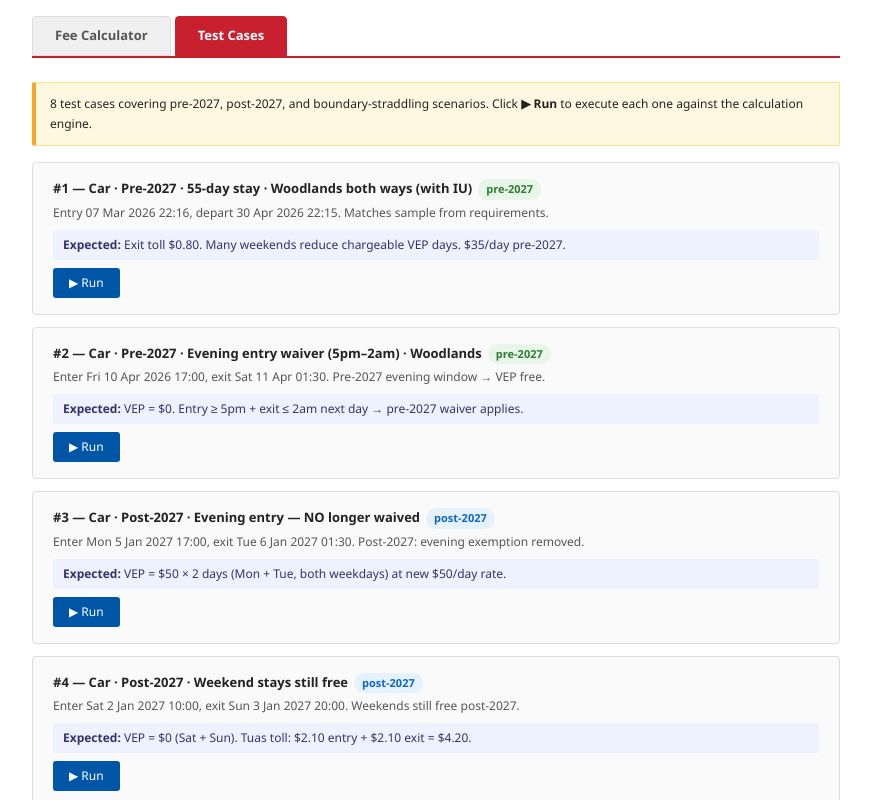
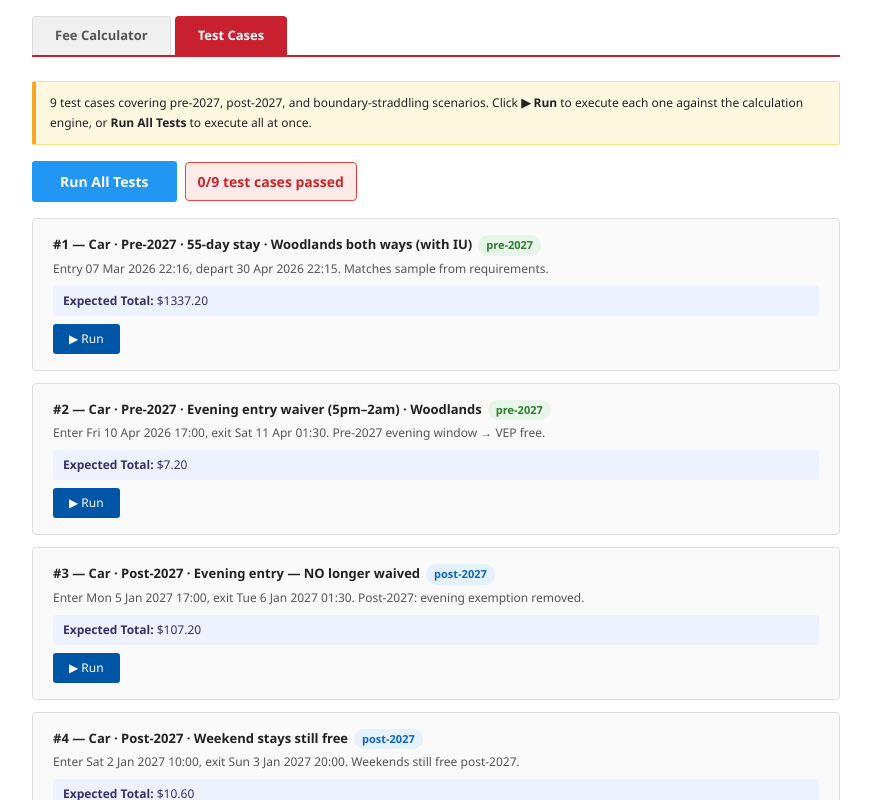
Before and after one commit to willteowh/vep-calculator, a Next.js app: page / in a window 1280 px wide. Both pictures are taken after a click on the button "Test Cases". Shown: the top 800 px of the page, without its empty margins (204-1075 px from the left). Built offline with nearby package versions, Linux system fonts and the light colour scheme.

Commit message:
update UI; complete the test case design

```diff
--- a/src/app/VEPCalculator.jsx
+++ b/src/app/VEPCalculator.jsx
@@ -1,5 +1,5 @@
 "use client";
-import { useState } from "react";
+import { useState, useEffect } from "react";
 
 import { useCalculatorForm } from "@/hooks/useCalculatorForm";
 import { calculate, CalculationOutput } from "@/utils/calculations";
@@ -14,13 +14,31 @@ import { CalculatorForm } from "@/components/CalculatorForm";
 import { ResultTable } from "@/components/ResultTable";
 import { TestCaseCard } from "@/components/TestCaseCard";
 
-import { baseStyles, infoStyles } from "@/utils/styles";
+import { baseStyles, infoStyles, buttonStyles } from "@/utils/styles";
 
 export default function VEPCalculator() {
   const { form, errors, set, setErrors, validate, reset } = useCalculatorForm();
   const [result, setResult] = useState(null);
   const [tab, setTab] = useState("calc");
   const [testResults, setTestResults] = useState({});
+  const [testSummary, setTestSummary] = useState(null);
+  const [calculateLoading, setCalculateLoading] = useState(false);
+  const [testLoading, setTestLoading] = useState(false);
+  const [runningTests, setRunningTests] = useState([]);
+
+  useEffect(() => {
+    let passed = 0;
+    let total = TEST_CASES.length;
+    TEST_CASES.forEach((tc) => {
+      const result = testResults[tc.id];
+      if (result && !("error" in result)) {
+        const totalMatches =
+          Math.abs(result.grandTotal - tc.expectedTotal) < 0.01;
+        if (totalMatches) passed++;
+      }
+    });
+    setTestSummary({ passed, total });
+  }, [testResults]);
 
   function handleCalculate() {
     const e = validate();
@@ -29,12 +47,17 @@ export default function VEPCalculator() {
       return;
     }
     setErrors({});
+    setResult(null);
+    setCalculateLoading(true);
 
+    // Simulate async calculation (in a real app, this might be an actual async operation)
+    setTimeout(() => {
       const entryDt = new Date(form.entryDatetime);
       const departureDt = new Date(form.departDatetime);
 
       if (departureDt <= entryDt) {
         setErrors({ _g: "Departure must be after entry date/time." });
+        setCalculateLoading(false);
         return;
       }
 
@@ -45,6 +68,8 @@ export default function VEPCalculator() {
       });
 
       setResult(res);
+      setCalculateLoading(false);
+    }, 500); // Small delay to show loading animation
   }
 
   function handleQuickFill() {
@@ -78,11 +103,37 @@ export default function VEPCalculator() {
   function handleReset() {
     reset();
     setResult(null);
+    setCalculateLoading(false);
   }
 
   function handleTestRun(testCase) {
+    setTestSummary(null);
+    setTestResults((prev) => ({ ...prev, [testCase.id]: undefined }));
+    setRunningTests((prev) => [...prev, testCase.id]);
+
+    setTimeout(() => {
       const res = calculate(testCase.params);
       setTestResults((prev) => ({ ...prev, [testCase.id]: res }));
+      setRunningTests((prev) => prev.filter((id) => id !== testCase.id));
+    }, 500);
+  }
+
+  function handleRunAllTests() {
+    setTestLoading(true);
+    setTestSummary(null);
+    setRunningTests(TEST_CASES.map((tc) => tc.id));
+    setTestResults({});
+
+    // Simulate async test running
+    setTimeout(() => {
+      const newResults = {};
+      TEST_CASES.forEach((tc) => {
+        newResults[tc.id] = calculate(tc.params);
+      });
+      setTestResults(newResults);
+      setTestLoading(false);
+      setRunningTests([]);
+    }, 1000); // Longer delay for test running
   }
 
   const straddlesBoundary = (() => {
@@ -108,6 +159,10 @@ export default function VEPCalculator() {
             grid-column: span 2;
           }
         }
+        @keyframes spin {
+          0% { transform: rotate(0deg); }
+          100% { transform: rotate(360deg); }
+        }
       `}</style>
       <div style={baseStyles.wrap}>
         <div style={baseStyles.tabs}>
@@ -132,6 +187,7 @@ export default function VEPCalculator() {
               form={form}
               errors={errors}
               straddlesBoundary={straddlesBoundary}
+              loading={calculateLoading}
               onFieldChange={set}
               onCalculate={handleCalculate}
               onQuickFill={handleQuickFill}
@@ -159,16 +215,74 @@ export default function VEPCalculator() {
         {tab === "tests" && (
           <div>
             <div style={infoStyles.info}>
-              8 test cases covering pre-2027, post-2027, and boundary-straddling
+              9 test cases covering pre-2027, post-2027, and boundary-straddling
               scenarios. Click <strong>▶ Run</strong> to execute each one
-              against the calculation engine.
+              against the calculation engine, or <strong>Run All Tests</strong>{" "}
+              to execute all at once.
+            </div>
+            <div style={{ marginBottom: 16 }}>
+              <button
+                style={{
+                  ...buttonStyles.btnP,
+                  background: "#2196f3",
+                  marginRight: 8,
+                }}
+                onClick={handleRunAllTests}
+                disabled={testLoading}
+              >
+                {testLoading ? (
+                  <>
+                    <span
+                      style={{
+                        display: "inline-block",
+                        width: "16px",
+                        height: "16px",
+                        border: "2px solid #ffffff",
+                        borderTop: "2px solid transparent",
+                        borderRadius: "50%",
+                        animation: "spin 1s linear infinite",
+                        marginRight: "8px",
+                      }}
+                    ></span>
+                    Running Tests...
+                  </>
+                ) : (
+                  "Run All Tests"
+                )}
+              </button>
+              {!testLoading && testSummary && (
+                <div
+                  style={{
+                    display: "inline-block",
+                    padding: "8px 12px",
+                    backgroundColor:
+                      testSummary.passed === testSummary.total
+                        ? "#e8f5e8"
+                        : "#ffeaea",
+                    border: `1px solid ${testSummary.passed === testSummary.total ? "#4caf50" : "#f44336"}`,
+                    borderRadius: 4,
+                    fontWeight: 600,
+                    color:
+                      testSummary.passed === testSummary.total
+                        ? "#2e7d32"
+                        : "#c62828",
+                  }}
+                >
+                  {testSummary.passed}/{testSummary.total} test cases passed
+                </div>
+              )}
             </div>
             {TEST_CASES.map((tc) => (
               <TestCaseCard
                 key={tc.id}
                 testCase={tc}
-                result={testResults[tc.id]}
+                result={
+                  !testLoading && !runningTests.includes(tc.id)
+                    ? testResults[tc.id]
+                    : undefined
+                }
                 onRun={handleTestRun}
+                isRunning={testLoading || runningTests.includes(tc.id)}
               />
             ))}
           </div>
--- a/src/components/TestCaseCard.tsx
+++ b/src/components/TestCaseCard.tsx
@@ -11,6 +11,7 @@ interface TestCase {
     entryDt: Date;
     departureDt: Date;
   } & Record<string, any>;
+  expectedTotal: number;
   note: string;
 }
 
@@ -18,9 +19,15 @@ interface TestCaseCardProps {
   testCase: TestCase;
   result?: CalculationResult | CalculationError;
   onRun: (testCase: TestCase) => void;
+  isRunning?: boolean;
 }
 
-export function TestCaseCard({ testCase, result, onRun }: TestCaseCardProps) {
+export function TestCaseCard({
+  testCase,
+  result,
+  onRun,
+  isRunning = false,
+}: TestCaseCardProps) {
   const isPeriod =
     testCase.params.entryDt >= CUTOFF_2027
       ? "post"
@@ -45,12 +52,34 @@ export function TestCaseCard({ testCase, result, onRun }: TestCaseCardProps) {
       </div>
       <div style={testCaseStyles.tcD}>{testCase.desc}</div>
       <div style={testCaseStyles.tcN}>
-        <strong>Expected:</strong> {testCase.note}
+        <strong>Expected Total:</strong> ${testCase.expectedTotal.toFixed(2)}
       </div>
-      <button style={testCaseStyles.tcB} onClick={() => onRun(testCase)}>
-        ▶ Run
+      <button
+        style={testCaseStyles.tcB}
+        onClick={() => onRun(testCase)}
+        disabled={isRunning}
+      >
+        {isRunning ? (
+          <>
+            <span
+              style={{
+                display: "inline-block",
+                width: 14,
+                height: 14,
+                border: "2px solid #fff",
+                borderTop: "2px solid transparent",
+                borderRadius: "50%",
+                animation: "spin 1s linear infinite",
+                marginRight: 6,
+              }}
+            />
+            Running...
+          </>
+        ) : (
+          "▶ Run"
+        )}
       </button>
-      <TestResult result={result} testCase={testCase} />
+      {!isRunning && <TestResult result={result} testCase={testCase} />}
     </div>
   );
 }
--- a/src/config/testCases.ts
+++ b/src/config/testCases.ts
@@ -11,6 +11,7 @@ export interface TestCase {
     entryCheckpoint: string;
     departCheckpoint: string;
   };
+  expectedTotal: number;
   note: string;
 }
 
@@ -28,6 +29,7 @@ export const TEST_CASES: TestCase[] = [
       entryCheckpoint: "woodlands",
       departCheckpoint: "woodlands",
     },
+    expectedTotal: 1337.2, // computed from 55-day pre-2027 sample (approx)
     note: "Exit toll $0.80. Many weekends reduce chargeable VEP days. $35/day pre-2027.",
   },
   {
@@ -43,6 +45,7 @@ export const TEST_CASES: TestCase[] = [
       entryCheckpoint: "woodlands",
       departCheckpoint: "woodlands",
     },
+    expectedTotal: 7.2,
     note: "VEP = $0. Entry ≥ 5pm + exit ≤ 2am next day → pre-2027 waiver applies.",
   },
   {
@@ -58,6 +61,7 @@ export const TEST_CASES: TestCase[] = [
       entryCheckpoint: "woodlands",
       departCheckpoint: "woodlands",
     },
+    expectedTotal: 107.2,
     note: "VEP = $50 × 2 days (Mon + Tue, both weekdays) at new $50/day rate.",
   },
   {
@@ -73,6 +77,7 @@ export const TEST_CASES: TestCase[] = [
       entryCheckpoint: "tuas",
       departCheckpoint: "tuas",
     },
+    expectedTotal: 10.6,
     note: "VEP = $0 (Sat + Sun). Tuas toll: $2.10 entry + $2.10 exit = $4.20.",
   },
   {
@@ -88,6 +93,7 @@ export const TEST_CASES: TestCase[] = [
       entryCheckpoint: "woodlands",
       departCheckpoint: "woodlands",
     },
+    expectedTotal: 277.2, // computed from boundary straddle expense
     note: "VEP split: pre days × $35 + post days × $50. ERP: $5/day (pre) and $10/day (post) no IU.",
   },
   {
@@ -103,6 +109,7 @@ export const TEST_CASES: TestCase[] = [
       entryCheckpoint: "woodlands",
       departCheckpoint: "woodlands",
     },
+    expectedTotal: 30,
     note: "VEP = $7 × 3 days = $21. ERP = $3 × 3 days = $9. No toll at Woodlands for motorcycles.",
   },
   {
@@ -118,11 +125,12 @@ export const TEST_CASES: TestCase[] = [
       entryCheckpoint: "woodlands",
       departCheckpoint: "woodlands",
     },
+    expectedTotal: 7.2,
     note: "VEP = $0. School hol + noon entry + exit ≤ 2am. This waiver is REMOVED in 2027.",
   },
   {
     id: 8,
-    label: "Car · Post-2027 · June weekday stay — school holiday waiver gone",
+    label: "Car · Pre-2027 · June weekday stay — school holiday waiver gone",
     desc: "Enter Mon 14 Jun 2027 12:00, exit Tue 15 Jun 2027 01:00. Post-2027: noon waiver removed.",
     params: {
       vehicleCategory: "cars",
@@ -133,6 +141,23 @@ export const TEST_CASES: TestCase[] = [
       entryCheckpoint: "woodlands",
       departCheckpoint: "woodlands",
     },
+    expectedTotal: 107.2,
     note: "VEP = $50 × 2 weekdays. Noon/school-holiday waiver no longer exists post-2027.",
   },
+  {
+    id: 9,
+    label: "Car · Pre-2027 · Long stay with early exit waiver",
+    desc: "Entry 30 Apr 2026 21:20, depart 9 May 2026 01:20. Exit day waived due to early exit.",
+    params: {
+      vehicleCategory: "cars",
+      hasIU: "yes",
+      erpDays: "0",
+      entryDt: new Date("2026-04-30T21:20"),
+      departureDt: new Date("2026-05-09T01:20"),
+      entryCheckpoint: "woodlands",
+      departCheckpoint: "woodlands",
+    },
+    expectedTotal: 182.2,
+    note: "5 chargeable VEP days × $35 = $175. Exit toll $0.80. RRC $6.40. Total $182.20.",
+  },
 ];
--- a/src/utils/dateUtils.ts
+++ b/src/utils/dateUtils.ts
@@ -5,7 +5,10 @@ import {
 } from "@/config/constants";
 
 export function dateKey(d: Date): string {
-  return d.toISOString().slice(0, 10);
+  const year = d.getFullYear();
+  const month = String(d.getMonth() + 1).padStart(2, '0');
+  const day = String(d.getDate()).padStart(2, '0');
+  return `${year}-${month}-${day}`;
 }
 
 export function isPublicHoliday(d: Date): boolean {
--- a/src/utils/styles.ts
+++ b/src/utils/styles.ts
@@ -21,7 +21,9 @@ export const baseStyles = {
     fontSize: 13,
     background: active ? RED : "#f0f0f0",
     color: active ? "#fff" : "#555",
-    border: `1px solid ${active ? RED : "#ddd"}`,
+    borderTop: `1px solid ${active ? RED : "#ddd"}`,
+    borderLeft: `1px solid ${active ? RED : "#ddd"}`,
+    borderRight: `1px solid ${active ? RED : "#ddd"}`,
     borderBottom: "none",
     borderRadius: "4px 4px 0 0",
     marginRight: 4,
```
Also changed, not shown: src/components/CalculatorForm.tsx (+32 -2 lines), src/components/TestResult.tsx (+15 -2 lines), src/utils/calculations.ts (+4 -24 lines), 1 other file (tests, documents, lock files or other folders). Lines whose indentation alone changed are shown as unchanged.
